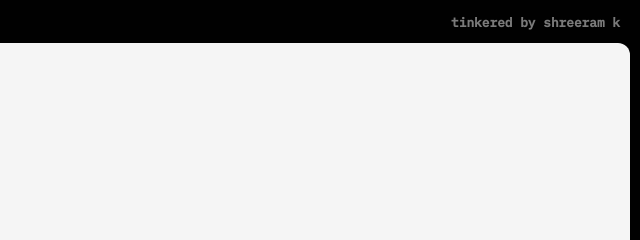
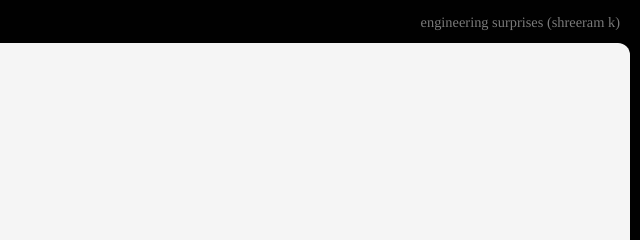
Before and after one commit to shree5k/web-lab, a plain HTML site: page index.html in a window 1280 px wide. Shown: the top 240 px of the page, 640-1280 px from the left. Drawn offline with Linux system fonts and the light colour scheme.

Commit message:
copy update

```diff
--- a/index.html
+++ b/index.html
@@ -54,11 +54,11 @@
     }
     .header a.secondaryText {
       margin-left: auto;
-      color: rgba(255,255,255,0.48);
-      font-size: 0.8rem;
-      font-family: 'IBM Plex Mono';
+      color: rgba(255, 255, 255, 0.48);
+      font-size: 0.9rem;
+      font-family: Times;
       font-style: normal;
-      font-weight: 700;
+      font-weight: 500;
     }
     .header a.secondaryText:hover {
       color: #fff;
@@ -122,7 +122,7 @@
   <div class="mainLayout">
     <div class="header">
       <a href="/">web lab</a>
-      <a class="secondaryText" href="https://shree5k.github.io/">tinkered by shreeram k</a>
+      <a class="secondaryText" href="https://shree5k.github.io/">engineering surprises (shreeram k)</a>
     </div>
     <div class="rootContainer">
       <nav class="linksList" aria-label="Project Links">
```
